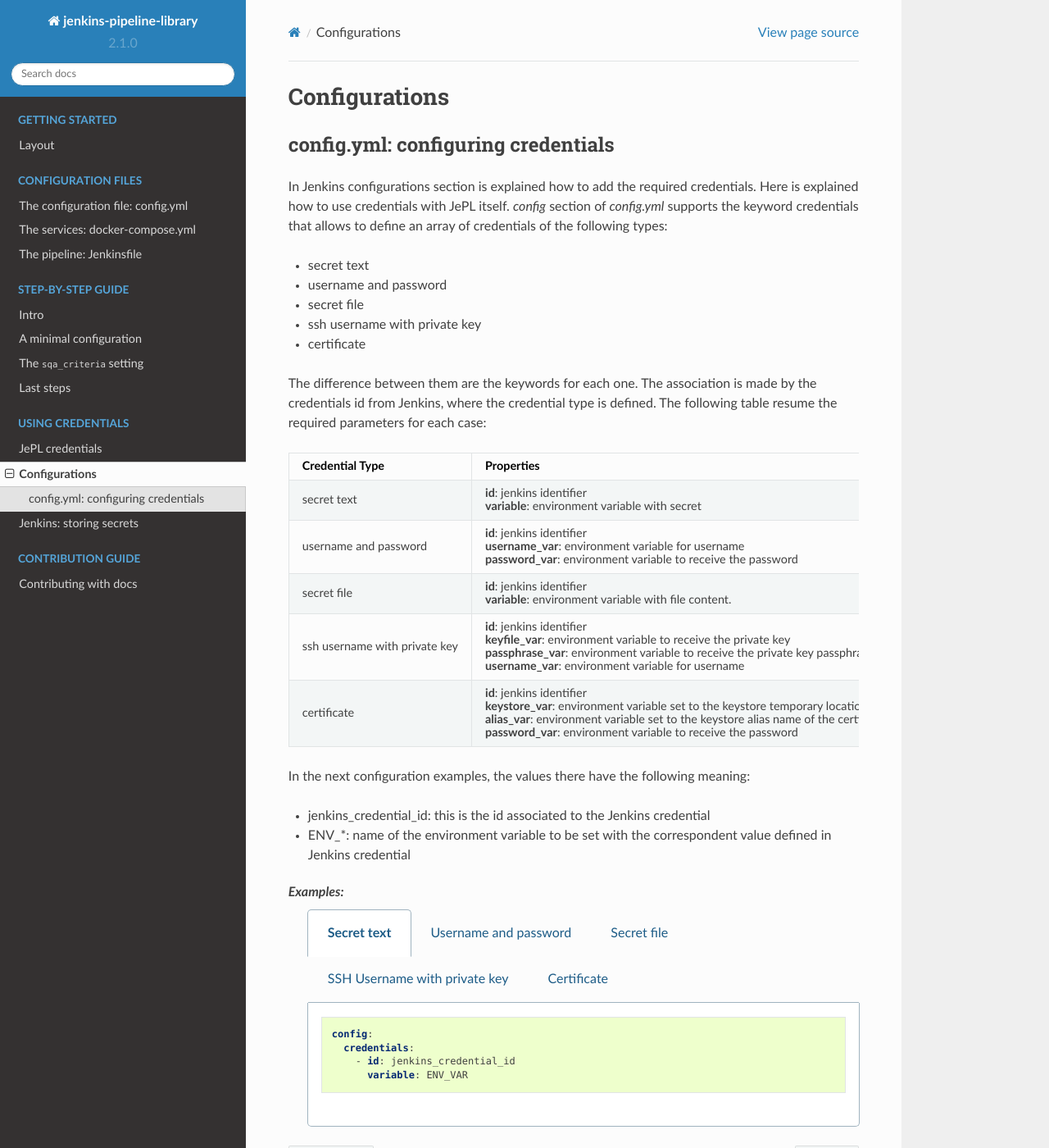
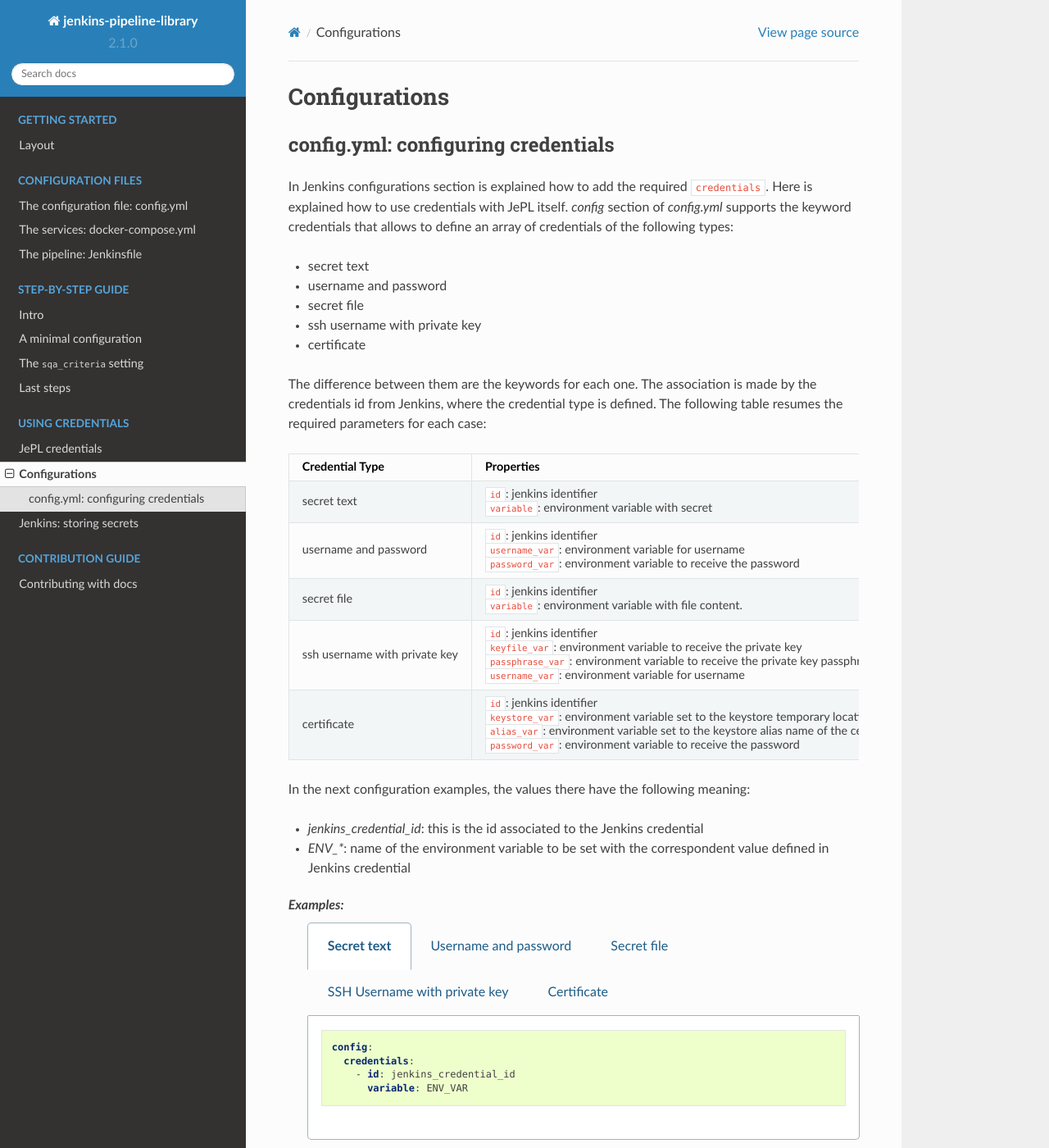
Before and after one commit to indigo-dc/jenkins-pipeline-library, a Sphinx documentation site: the page built from docs/credentials/config_file.rst, in a window 1280 px wide and 1400 px high. Shown: the whole window at 82% size. Built offline with Sphinx 7.4.7 and the Read the Docs theme 2.0.0, drawn with Linux system fonts in a browser that asks for light colours.

Commit message:
Apply changes suggested by the review
Signed-off-by: Samuel Bernardo <samuel@lip.pt>

```diff
--- a/docs/credentials/config_file.rst
+++ b/docs/credentials/config_file.rst
@@ -5,7 +5,7 @@
 -----------------------------------
 
 In Jenkins configurations section is explained how to add the required
-credentials. Here is explained how to use credentials with JePL itself. *config*
+``credentials``. Here is explained how to use credentials with JePL itself. *config*
 section of *config.yml* supports the keyword credentials that allows to define
 an array of credentials of the following types:
 
@@ -17,56 +17,56 @@
 
 The difference between them are the keywords for each one. The association is
 made by the credentials id from Jenkins, where the credential type is defined.
-The following table resume the required parameters for each case:
+The following table resumes the required parameters for each case:
 
 +-------------------------------+----------------------------------------------+
 | Credential Type               | Properties                                   |
 +===============================+==============================================+
-| secret text                   | **id**: jenkins identifier                   |
+| secret text                   | ``id``: jenkins identifier                   |
 |                               |                                              |
-|                               | **variable**: environment variable with      |
+|                               | ``variable``: environment variable with      |
 |                               | secret                                       |
 +-------------------------------+----------------------------------------------+
-| username and password         | **id**: jenkins identifier                   |
+| username and password         | ``id``: jenkins identifier                   |
 |                               |                                              |
-|                               | **username_var**: environment variable for   |
+|                               | ``username_var``: environment variable for   |
 |                               | username                                     |
 |                               |                                              |
-|                               | **password_var**: environment variable to    |
+|                               | ``password_var``: environment variable to    |
 |                               | receive the password                         |
 +-------------------------------+----------------------------------------------+
-| secret file                   | **id**: jenkins identifier                   |
+| secret file                   | ``id``: jenkins identifier                   |
 |                               |                                              |
-|                               | **variable**: environment variable with file |
+|                               | ``variable``: environment variable with file |
 |                               | content.                                     |
 +-------------------------------+----------------------------------------------+
-| ssh username with private key | **id**: jenkins identifier                   |
+| ssh username with private key | ``id``: jenkins identifier                   |
 |                               |                                              |
-|                               | **keyfile_var**: environment variable to     |
+|                               | ``keyfile_var``: environment variable to     |
 |                               | receive the private key                      |
 |                               |                                              |
-|                               | **passphrase_var**: environment variable to  |
+|                               | ``passphrase_var``: environment variable to  |
 |                               | receive the private key passphrase           |
 |                               |                                              |
-|                               | **username_var**: environment variable for   |
+|                               | ``username_var``: environment variable for   |
 |                               | username                                     |
 +-------------------------------+----------------------------------------------+
-| certificate                   | **id**: jenkins identifier                   |
+| certificate                   | ``id``: jenkins identifier                   |
 |                               |                                              |
-|                               | **keystore_var**: environment variable set   |
+|                               | ``keystore_var``: environment variable set   |
 |                               | to the keystore temporary location           |
 |                               |                                              |
-|                               | **alias_var**: environment variable set to   |
+|                               | ``alias_var``: environment variable set to   |
 |                               | the keystore alias name of the certificate   |
 |                               |                                              |
-|                               | **password_var**: environment variable to    |
+|                               | ``password_var``: environment variable to    |
 |                               | receive the password                         |
 +-------------------------------+----------------------------------------------+
 
 In the next configuration examples, the values there have the following meaning:
 
-- jenkins_credential_id: this is the id associated to the Jenkins credential
-- ENV_*: name of the environment variable to be set with the correspondent value defined in Jenkins credential
+- *jenkins_credential_id*: this is the id associated to the Jenkins credential
+- *ENV_**: name of the environment variable to be set with the correspondent value defined in Jenkins credential
 
 *Examples:*
     .. tabs::
```
Also changed, not shown: docs/credentials/intro.rst (+5 -5 lines), docs/credentials/jenkins.rst (+19 -19 lines).
